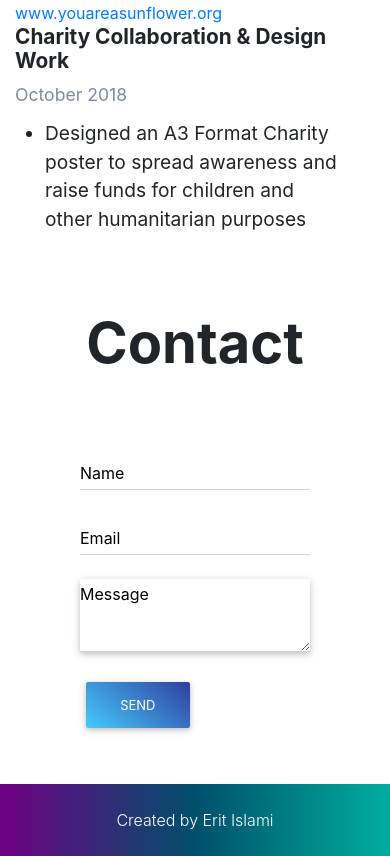
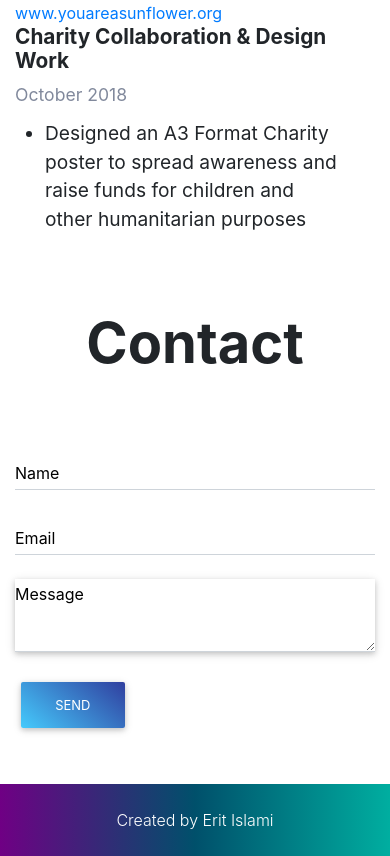
Before and after one commit to eritislami/resume, a plain HTML site: page index.html in a window 390 px wide. Shown: the part 3720-4576 px from the top of the page. Drawn offline with nearby package versions, Linux system fonts and the light colour scheme; files that its build step writes are made by us from their sources.

Commit message:
Contact column size change

```diff
--- a/index.html
+++ b/index.html
@@ -148,7 +148,7 @@
     <div class="contact">
       <h1 class="display-4 font-weight-bold text-center my-5">Contact</h1>
       <div class="row justify-content-center">
-        <div class="col-8">
+        <div class="col-12 col-md-8">
           <form name="contact" method="POST" netlify>
             <div class="md-form">
               <input type="text" id="name" name="name" class="form-control">
```
